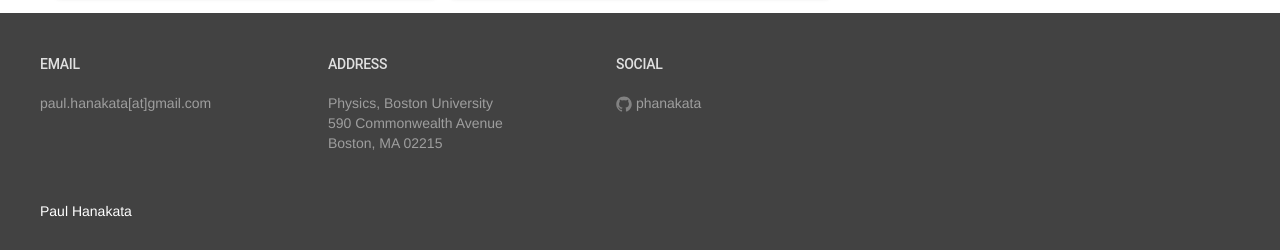
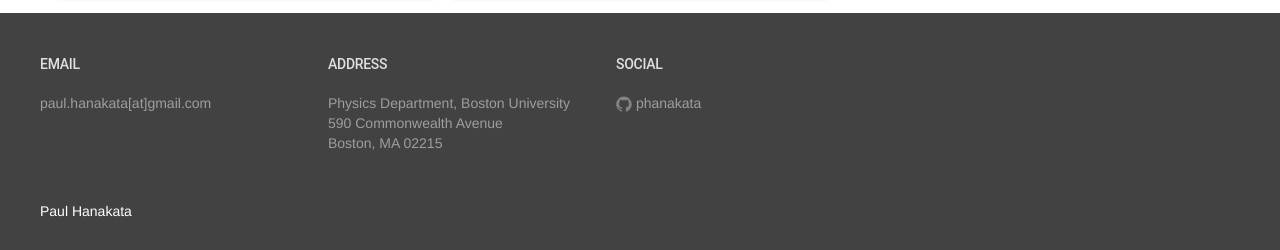
Before and after one commit to phanakata/phanakata.github.io, a Jekyll site: the page built from index.html, in a window 1280 px wide. Shown: the part 1618-1868 px from the top of the page. Built offline with Jekyll 4.4.1, drawn with Linux system fonts in a browser that asks for light colours; formulas are drawn with MathJax 3.

Commit message:
Update _config.yml

```diff
--- a/_config.yml
+++ b/_config.yml
@@ -1,7 +1,7 @@
 # Site settings
 title: Paul Hanakata
 email: paul.hanakata[at]gmail.com
-department: Physics, Boston University
+department: Physics Department, Boston University
 address1: 590 Commonwealth Avenue
 address2: Boston, MA 02215
 description: > # this means to ignore newlines until "baseurl:"
@@ -20,6 +20,9 @@ header_type: default  # values [ drawer, default ]
 post_type: highlight    # values [ highlight, default ]
 pagination_type: default  # values [ ops, default ]
 
+plugins:
+  - jekyll-seo-tag
+
 more_vert:
   #option1:
   #  name: Cool Option 1
```
